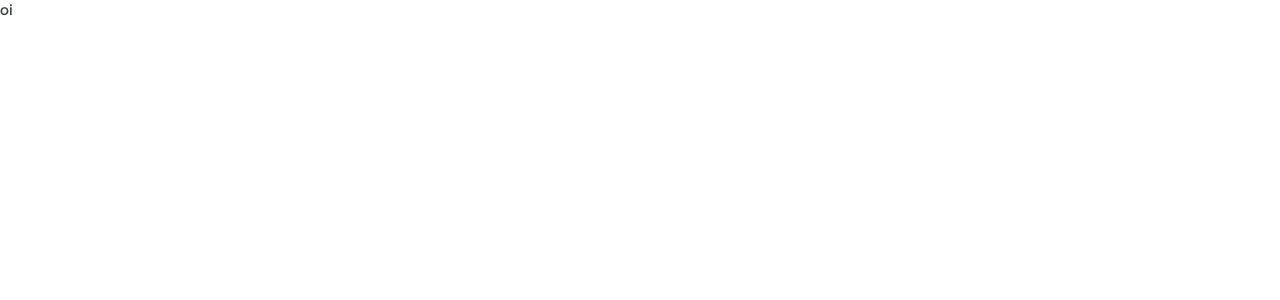
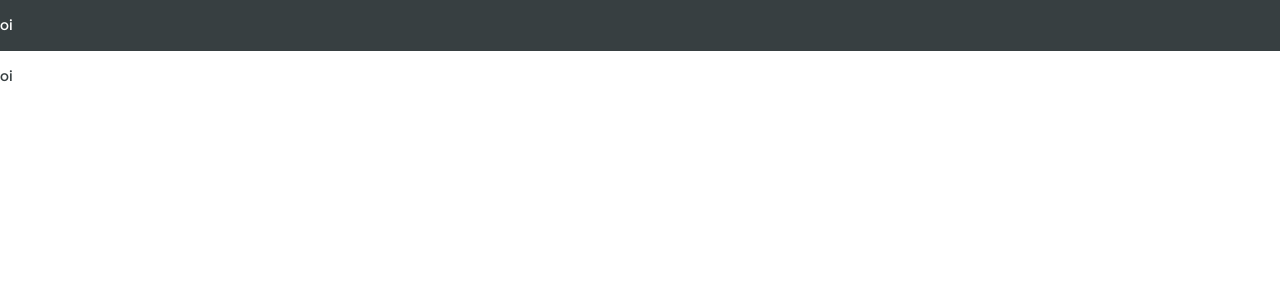
Before and after one commit to Emerson-MM-Filho/Order-Manager-Front, a React (Create React App) app: page / in a window 1280 px wide. Shown: the top 300 px of the page. Built offline with nearby package versions, Linux system fonts and the light colour scheme.

Commit message:
import header

```diff
--- a/src/pages/Home.js
+++ b/src/pages/Home.js
@@ -1,9 +1,10 @@
 import React from 'react';
+import HeaderComponent from '../components/Header'
 
 function Home() {
   return (
     <div data-testid='homeComponent'>
-      <p> oi </p>
+      <HeaderComponent />
     </div>
   )
 }
```
